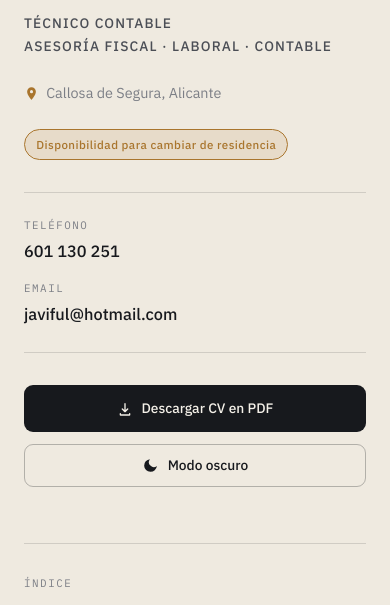
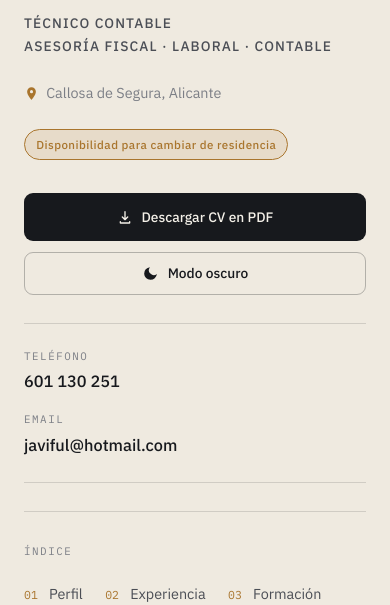
Before and after one commit to Javiful/curriculum-web, a plain HTML site: page index.html in a window 390 px wide. Shown: the part 239-844 px from the top of the page. Drawn offline with Linux system fonts and the light colour scheme.

Commit message:
fix: acciones del rail (tema y PDF) siempre visibles
Ancla las acciones al pie del rail sticky en escritorio (zona superior
con scroll interno) y las reordena tras la identidad en mobile, para que
el boton de modo oscuro no quede fuera de pantalla en laptops bajas.

```diff
--- a/css/styles.css
+++ b/css/styles.css
@@ -91,13 +91,24 @@ a {
   top: 0;
   align-self: start;
   height: 100vh;
-  overflow-y: auto;
-  padding: 3rem 2.4rem 2rem;
+  overflow: hidden;
+  padding: 2.6rem 2.2rem 1.5rem;
   border-right: 1px solid var(--line);
   background: color-mix(in srgb, var(--paper-2) 60%, var(--paper));
   display: flex;
   flex-direction: column;
-  gap: 2rem;
+  gap: 1.25rem;
+}
+
+.rail__scroll {
+  flex: 1 1 auto;
+  min-height: 0;
+  overflow-y: auto;
+  display: flex;
+  flex-direction: column;
+  gap: 1.75rem;
+  padding-right: 0.35rem;
+  scrollbar-width: thin;
 }
 
 .rail__top {
@@ -229,9 +240,17 @@ a {
 }
 
 .rail__actions {
+  position: sticky;
+  bottom: 0;
+  flex: 0 0 auto;
   display: flex;
   flex-direction: column;
   gap: 0.7rem;
+  margin-top: 0.5rem;
+  padding-top: 1.1rem;
+  padding-bottom: 0.3rem;
+  border-top: 1px solid var(--line);
+  background: color-mix(in srgb, var(--paper-2) 60%, var(--paper));
 }
 
 .btn {
@@ -703,8 +722,27 @@ a {
     padding: 2.5rem 1.5rem 2rem;
   }
 
+  .rail__scroll {
+    overflow: visible;
+    padding-right: 0;
+  }
+
+  .rail__top {
+    order: -2;
+  }
+
+  .rail__actions {
+    position: static;
+    order: -1;
+    margin-top: 0;
+    background: none;
+    border-top: none;
+    padding-top: 0.3rem;
+    padding-bottom: 0;
+  }
+
   .rail__nav {
-    margin-top: 1.5rem;
+    margin-top: 0;
   }
 
   .rail__nav ol {
@@ -764,6 +802,11 @@ a {
     padding: 0 0 1.5rem;
   }
 
+  .rail__scroll {
+    overflow: visible;
+    padding-right: 0;
+  }
+
   .rail__actions,
   .rail__nav,
   .skip-link {
--- a/index.html
+++ b/index.html
@@ -38,6 +38,7 @@
 
   <div class="layout">
     <aside class="rail" aria-label="Datos de contacto y navegación">
+      <div class="rail__scroll">
         <div class="rail__top">
           <figure class="portrait" id="portrait">
             <img src="assets/foto.jpg" alt="Fotografía de Javier Fulgencio López" loading="lazy" onerror="this.closest('.portrait').classList.add('portrait--empty'); this.remove();">
@@ -70,6 +71,16 @@
           </li>
         </ul>
 
+        <nav class="rail__nav" aria-label="Secciones">
+          <span class="rail__nav-title">Índice</span>
+          <ol>
+            <li><a href="#perfil"><span class="num">01</span> Perfil</a></li>
+            <li><a href="#experiencia"><span class="num">02</span> Experiencia</a></li>
+            <li><a href="#formacion"><span class="num">03</span> Formación</a></li>
+            <li><a href="#competencias"><span class="num">04</span> Competencias</a></li>
+          </ol>
+        </nav>
+
         <div class="rail__actions">
           <a class="btn btn--solid" href="assets/javier-fulgencio-lopez-cv.pdf" download="Javier-Fulgencio-Lopez-CV.pdf">
             <svg viewBox="0 0 24 24" aria-hidden="true"><path d="M12 3a1 1 0 0 1 1 1v9.59l2.3-2.3a1 1 0 1 1 1.4 1.42l-4 4a1 1 0 0 1-1.4 0l-4-4a1 1 0 1 1 1.4-1.42L11 13.6V4a1 1 0 0 1 1-1Zm-7 15a1 1 0 0 1 1 1v1h12v-1a1 1 0 1 1 2 0v1.5a1.5 1.5 0 0 1-1.5 1.5h-13A1.5 1.5 0 0 1 4 20.5V19a1 1 0 0 1 1-1Z"/></svg>
@@ -80,16 +91,7 @@
             <span class="theme-label">Modo oscuro</span>
           </button>
         </div>
-
-      <nav class="rail__nav" aria-label="Secciones">
-        <span class="rail__nav-title">Índice</span>
-        <ol>
-          <li><a href="#perfil"><span class="num">01</span> Perfil</a></li>
-          <li><a href="#experiencia"><span class="num">02</span> Experiencia</a></li>
-          <li><a href="#formacion"><span class="num">03</span> Formación</a></li>
-          <li><a href="#competencias"><span class="num">04</span> Competencias</a></li>
-        </ol>
-      </nav>
+      </div>
     </aside>
 
     <main class="content" id="contenido">
```
Lines whose indentation alone changed are shown as unchanged.
